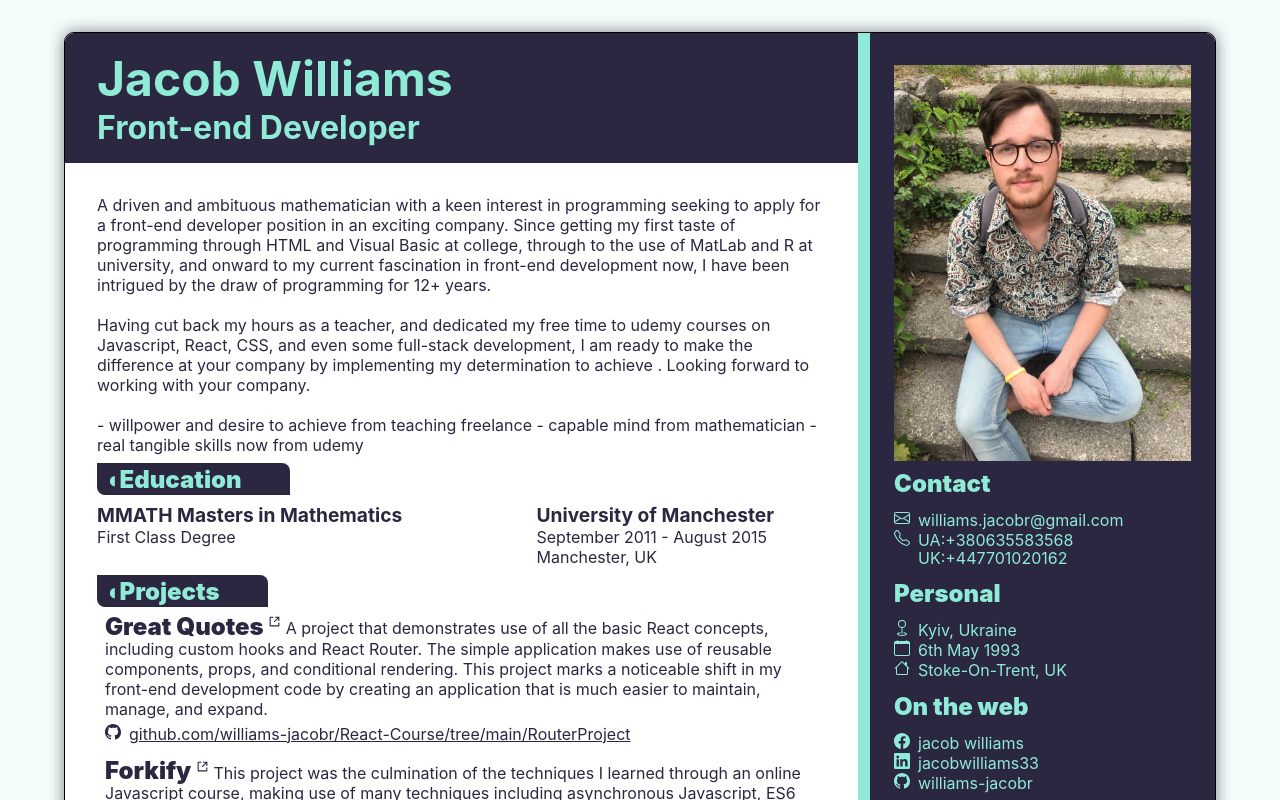
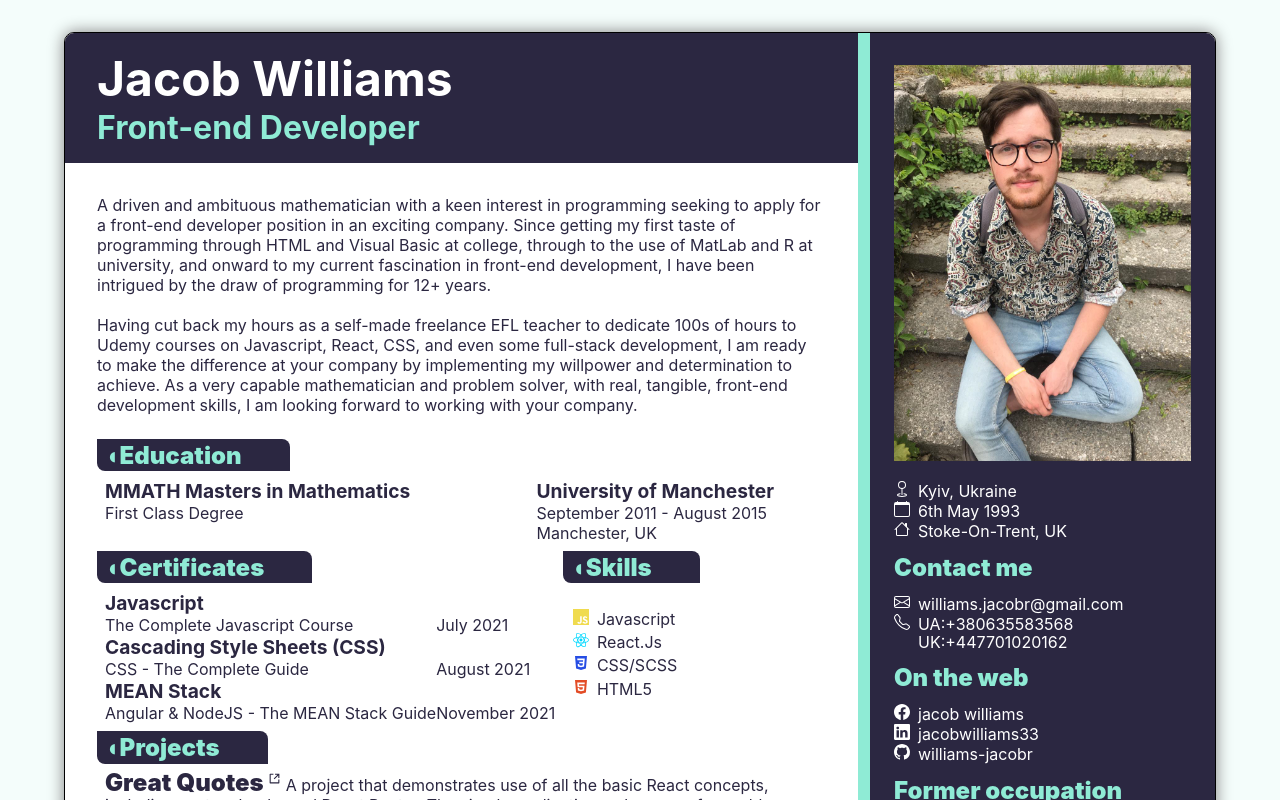
Before and after one commit to williams-jacobr/cv-react, a React (Create React App) app: page / in a window 1280 px wide. Built offline with nearby package versions, Linux system fonts and the light colour scheme.

Commit message:
tyring out a different layout

```diff
--- a/src/Components/CVInfo.js
+++ b/src/Components/CVInfo.js
@@ -5,31 +5,34 @@ import Subsection from "./UI/Subsection";
 
 import { BsGithub, BsGraphUp } from "react-icons/bs";
 
+import { IoLogoCss3, IoLogoHtml5 } from "react-icons/io";
+
+import { SiReact, SiJavascript } from "react-icons/si";
+
 const CVInfo = function (props) {
   return (
     <Card
       ref={null}
       className={`${styles["cv-info-container"]} ${props.className}`}
     >
-      <Section>
+      <Section className={styles.profile}>
         <p>
           A driven and ambituous mathematician with a keen interest in
           programming seeking to apply for a front-end developer position in an
           exciting company. Since getting my first taste of programming through
           HTML and Visual Basic at college, through to the use of MatLab and R
           at university, and onward to my current fascination in front-end
-          development now, I have been intrigued by the draw of programming for
-          12+ years.
+          development, I have been intrigued by the draw of programming for 12+
+          years.
           <br />
           <br />
-          Having cut back my hours as a teacher, and dedicated my free time to
-          udemy courses on Javascript, React, CSS, and even some full-stack
-          development, I am ready to make the difference at your company by
-          implementing my determination to achieve . Looking forward to working
-          with your company.
-          <br />
-          <br />- willpower and desire to achieve from teaching freelance -
-          capable mind from mathematician - real tangible skills now from udemy
+          Having cut back my hours as a self-made freelance EFL teacher to
+          dedicate 100s of hours to Udemy courses on Javascript, React, CSS, and
+          even some full-stack development, I am ready to make the difference at
+          your company by implementing my willpower and determination to
+          achieve. As a very capable mathematician and problem solver, with
+          real, tangible, front-end development skills, I am looking forward to
+          working with your company.
         </p>
       </Section>
       <Section title="◖Education">
@@ -47,6 +50,47 @@ const CVInfo = function (props) {
           <h5>Manchester, UK</h5>
         </div>
       </Section>
+      <div className={styles['side-by-side']}>
+      <Section title="◖Certificates">
+        <div className={styles.education}>
+          <h1>Javascript</h1>
+          <h2>The Complete Javascript Course</h2>
+          <h3>{}</h3>
+
+          <h4>July 2021</h4>
+
+          <h1>Cascading Style Sheets (CSS)</h1>
+          <h2>CSS - The Complete Guide</h2>
+          <h3>{}</h3>
+          <h4>August 2021</h4>
+
+          <h1>MEAN Stack</h1>
+          <h2>Angular & NodeJS - The MEAN Stack Guide</h2>
+          <h3>{}</h3>
+          <h4>November 2021</h4>
+        </div>
+      </Section>
+      <Section title="◖Skills">
+      <ul>
+          <li>
+            <SiJavascript className={`${styles.js} ${styles.icon}`} />
+            Javascript
+          </li>
+          <li>
+            <SiReact className={`${styles.react} ${styles.icon}`} />
+            React.Js
+          </li>
+          <li>
+            <IoLogoCss3 className={`${styles.css} ${styles.icon}`} />
+            CSS/SCSS
+          </li>
+          <li>
+            <IoLogoHtml5 className={`${styles.html} ${styles.icon}`} />
+            HTML5
+          </li>
+        </ul>
+      </Section>
+      </div>
       <Section title="◖Projects">
         <Subsection
           title="Great Quotes"
--- a/src/Components/CVInfo.module.css
+++ b/src/Components/CVInfo.module.css
@@ -2,8 +2,8 @@
   flex: 1 1 60%;
   border: transparent;
   color: #2b2741;
-  padding: 0 2rem 0 1rem;
-  margin-top: 1rem;
+  padding: 0 3rem 0 1rem;
+  background-color: white;
 }
 
 .cv-info-container h2 {
@@ -44,14 +44,8 @@
   display: inline;
 }
 
-.graph {
-  color: #e34c26;
-  font-size: x-small;
-}
-
-.skills p {
-  margin: 0;
-  padding: 0;
+.profile p {
+  margin-bottom: 1rem;
 }
 
 .education {
@@ -60,6 +54,7 @@
   grid-template-columns: auto max-content;
   grid-template-rows: auto auto auto;
   align-items: baseline;
+  margin-left: 0.5rem;
 }
 
 .education h1 {
@@ -109,6 +104,38 @@
   font-size: 0.8rem;
 }
 
+.side-by-side {
+  display: flex;
+  column-gap: 0.5rem;
+}
+
+.side-by-side:first-child {
+  width: 70%;
+}
+
+.side-by-side:nth-child(2) {
+  flex-grow: 1;
+}
+
+.certificates {
+  margin-left: 0.5rem;
+}
+
+.certificates > h2 {
+  font-size: 1.2rem;
+  padding-right: 1rem;
+}
+
+.graph {
+  color: #e34c26;
+  font-size: x-small;
+}
+
+.skills p {
+  margin: 0;
+  padding: 0;
+}
+
 @media (min-width: 1200px) {
   .cv-info-container {
     padding: 1rem 3rem 1rem 2rem;
@@ -152,3 +179,23 @@
     flex-direction: column;
   }
 }
+
+.icon {
+  margin: 0 0.5rem 0 0;
+}
+
+.js {
+  color: #f0db4f;
+}
+
+.react {
+  color: #00d8ff;
+}
+
+.html {
+  color: #e34c26;
+}
+
+.css {
+  color: #264de4;
+}
--- a/src/Components/PersonalInfo.js
+++ b/src/Components/PersonalInfo.js
@@ -18,10 +18,6 @@ import {
   BsTelephone,
   BsEnvelope,
 } from "react-icons/bs";
-
-import { IoLogoCss3, IoLogoHtml5 } from "react-icons/io";
-
-import { SiReact, SiJavascript } from "react-icons/si";
 
 const PersonalInfo = function (props) {
   const printButton = useRef(null);
@@ -46,7 +42,23 @@ const PersonalInfo = function (props) {
         src={profilePic}
         alt="jacob williams profile"
       />
-      <Section title="Contact">
+      <Section>
+        <ul>
+          <li>
+            <BsGeo className={styles.icon} />
+            {`Kyiv, Ukraine`}
+          </li>
+          <li>
+            <BsCalendar className={styles.icon} />
+            {`6th May 1993`}
+          </li>
+          <li>
+            <BsHouse className={styles.icon} />
+            {`Stoke-On-Trent, UK`}
+          </li>
+        </ul>
+      </Section>
+      <Section title="Contact me">
         <ul>
           <li>
             <div className={styles.email}>
@@ -68,22 +80,7 @@ const PersonalInfo = function (props) {
           </li>
         </ul>
       </Section>
-      <Section title="Personal">
-        <ul>
-          <li>
-            <BsGeo className={styles.icon} />
-            {`Kyiv, Ukraine`}
-          </li>
-          <li>
-            <BsCalendar className={styles.icon} />
-            {`6th May 1993`}
-          </li>
-          <li>
-            <BsHouse className={styles.icon} />
-            {`Stoke-On-Trent, UK`}
-          </li>
-        </ul>
-      </Section>
+
       <Section title="On the web">
         <ul>
           <li>
@@ -107,40 +104,28 @@ const PersonalInfo = function (props) {
           </li>
         </ul>
       </Section>
-      <Section title="Skills">
-        <ul>
-          <li>
-            <SiJavascript className={`${styles.js} ${styles.icon}`} />
-            Javascript
-          </li>
-          <li>
-            <SiReact className={`${styles.react} ${styles.icon}`} />
-            React.Js
-          </li>
-          <li>
-            <IoLogoCss3 className={`${styles.css} ${styles.icon}`} />
-            CSS/SCSS
-          </li>
-          <li>
-            <IoLogoHtml5 className={`${styles.html} ${styles.icon}`} />
-            HTML5
-          </li>
-        </ul>
-      </Section>
       <Section title="Former occupation">
-        <div className="bullet-grid">
+        <div className={`bullet-grid ${styles["former-occupation"]}`}>
           <p>👨‍🏫</p>
+          <div>
+            <p>
+              <b>English language teacher</b>
+            </p>
+            <ul>
+              <li>freelance tutor for Ukrainian professionals</li>
+              <li>classroom teacher at multiple sites in Kyiv</li>
+              <li>mentor for Polish professionals</li>
+            </ul>
+          </div>
+          <p>📲</p>
           <p>
-            English language teacher - teaching English as a foreign language
-            (TEFL).
+            <b>Contact coordinator</b> for a charity organisation.
           </p>
-          <p>📲</p>
-          <p>Contact coordinator for a charity organisation.</p>
         </div>
       </Section>
       <div className={styles["printer-button"]}>
         <button ref={printButton} onClick={printButtonClickHandler}>
-          Print
+          Save
         </button>
       </div>
     </Card>
--- a/src/Components/PersonalInfo.module.css
+++ b/src/Components/PersonalInfo.module.css
@@ -4,7 +4,7 @@
 
   background-image: linear-gradient(#2b2741 80%, #2b2741c4);
   box-shadow: 0 0 0 0.75rem #8febd5;
-  color: #8febd5;
+  color: white;
 
   margin: 0;
   border-radius: 0;
@@ -15,6 +15,7 @@
 
 .personal-info-container h2 {
   font-weight: 900;
+  color: #8febd5;
 }
 
 .personal-info-container ul {
@@ -57,6 +58,20 @@
   line-height: 1.1rem;
 }
 
+.former-occupation {
+  font-size: 0.9rem;
+}
+
+.former-occupation ul {
+  list-style: "- ";
+  list-style-position: inside;
+  margin: 0.3rem 0;
+}
+
+.former-occupation b {
+  font-size: 1rem;
+}
+
 .printer-button {
   margin-top: auto;
 }
@@ -79,22 +94,6 @@
   color: #2b2741;
 }
 
-.js {
-  color: #f0db4f;
-}
-
-.react {
-  color: #00d8ff;
-}
-
-.html {
-  color: #e34c26;
-}
-
-.css {
-  color: #264de4;
-}
-
 @media (min-width: 1200px) {
   .personal-info-container {
     padding: 1rem 1.5rem;
--- a/src/Components/UI/Header.module.css
+++ b/src/Components/UI/Header.module.css
@@ -7,6 +7,7 @@
 
 .header h1 {
   margin: 0;
+  color: white;
 }
 
 @media (min-width: 1200px) {
```
